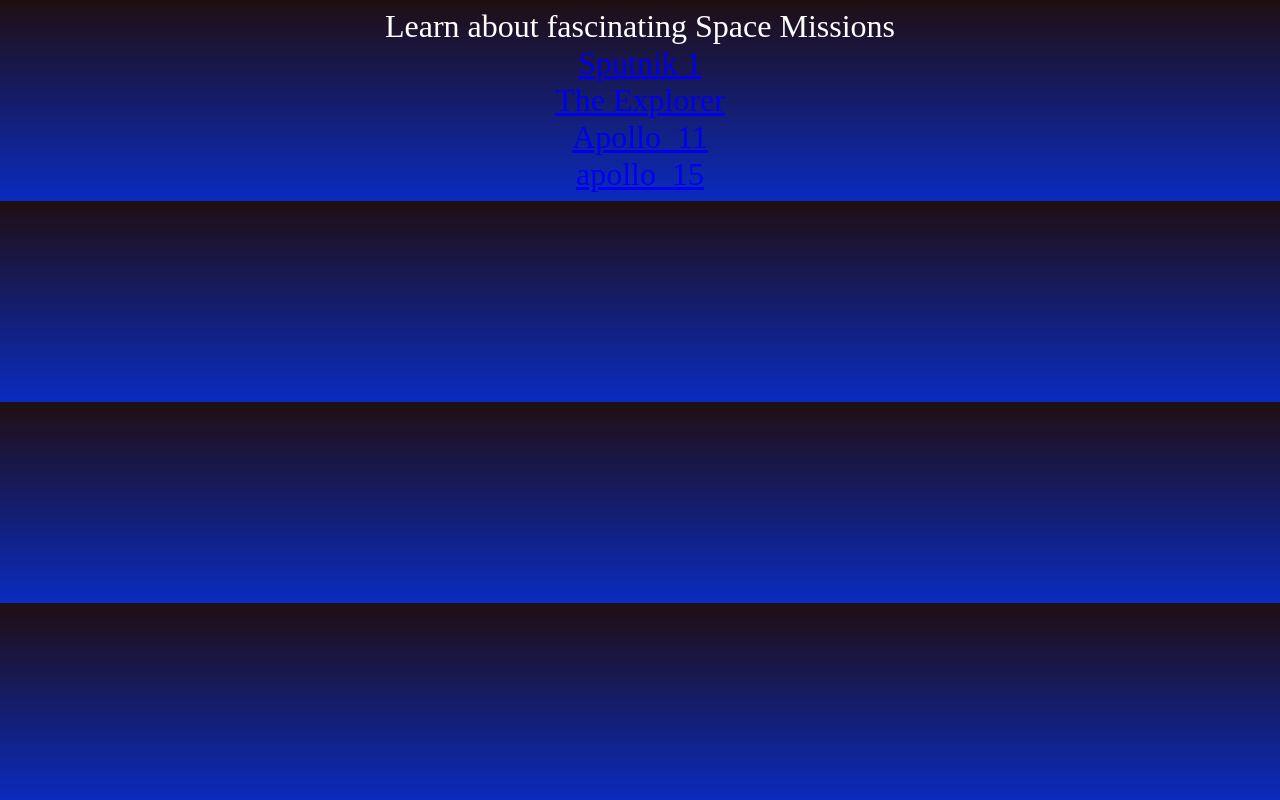
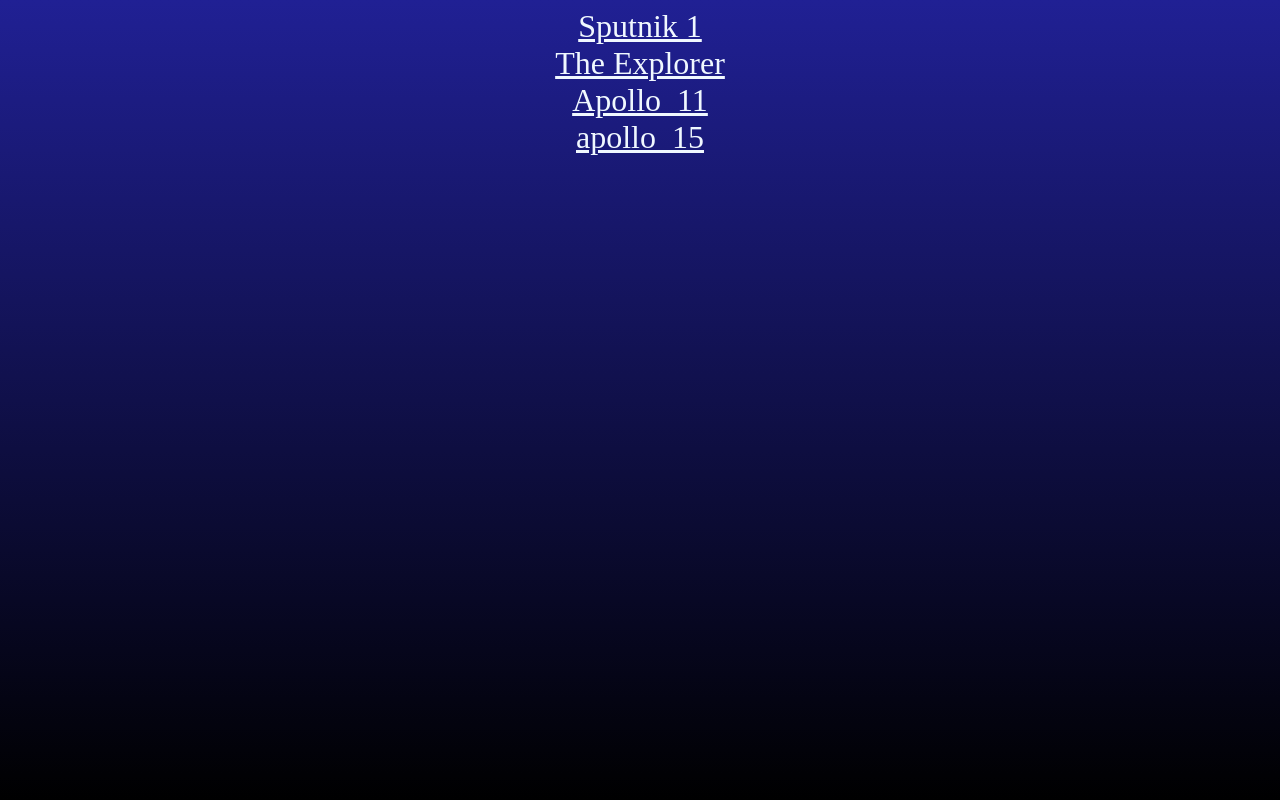
Before and after one commit to maxnitin/space-explorer, a plain HTML site: page index.html in a window 1280 px wide. Drawn offline with Linux system fonts and the light colour scheme.

Commit message:
changes to the background

```diff
--- a/index.html
+++ b/index.html
@@ -3,13 +3,10 @@
 <head>
     <meta charset="UTF-8">
     <meta name="viewport" content="width=device-width, initial-scale=1.0">
+    <link rel="stylesheet" href="style.css">
     <title>Space Mission Explorer</title>
-    <link rel="stylesheet" href="style.css">
 </head>
 <body>
-    Learn about fascinating Space Missions<br>
-
-
    <a href="sputnik_1.html">Sputnik 1</a> <br>
    <a href="The_Explorer.html">The Explorer</a> <br>
    <a href="apollo_11.html">Apollo_11</a> <br>
--- a/style.css
+++ b/style.css
@@ -1,7 +1,14 @@
 body {
     background-color: black;
+    background: linear-gradient(#202094,black);
+    background-repeat: no-repeat;
+      background-attachment: fixed;
+      background-size: cover;
     color: white;
     font-size: 2em;
     text-align: center;
-    background: linear-gradient(rgb(32, 14, 18), rgb(10, 43, 192));
+
 }
+a:visited,a  {
+    color: aliceblue;
+}
```
Also changed, not shown: The_Explorer.html (+3 -1 lines).
